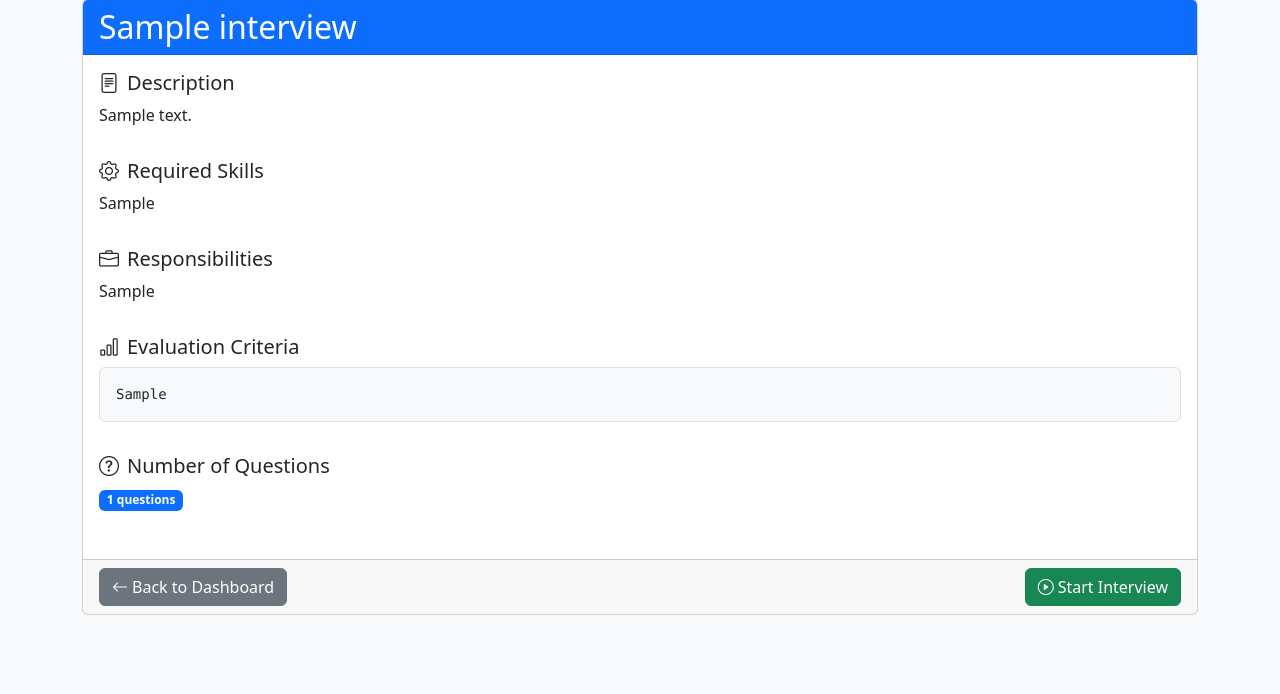
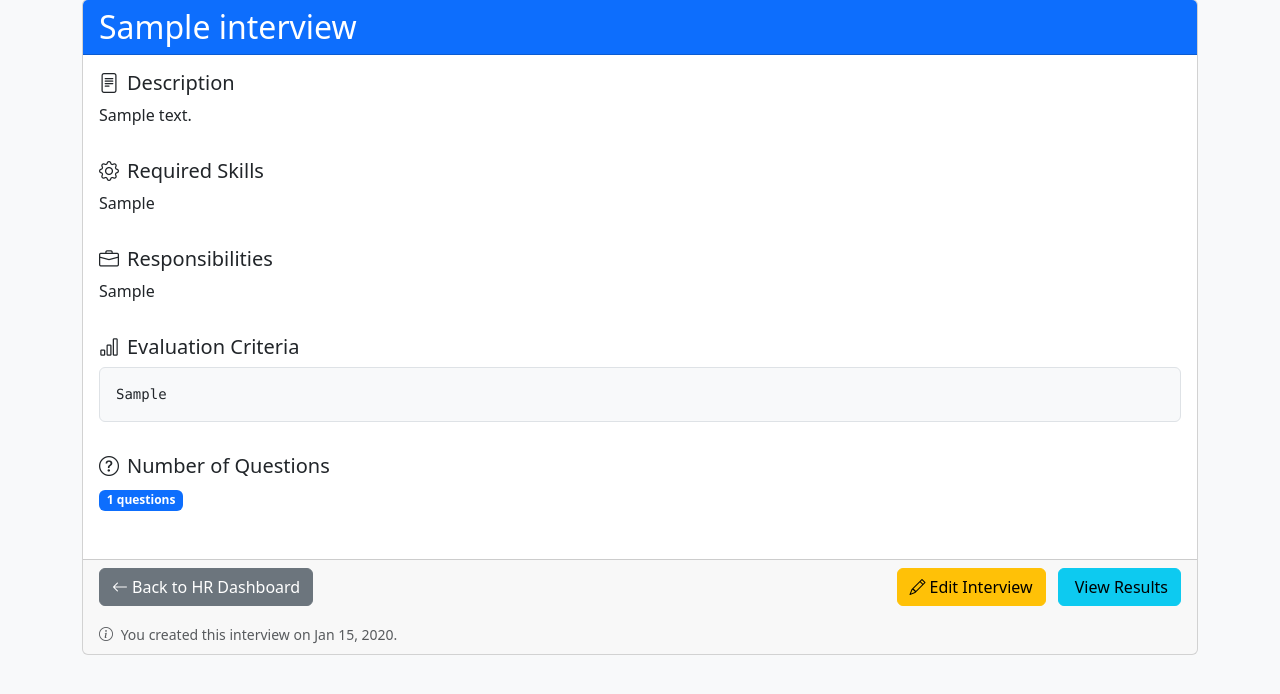
Before and after one commit to Dhara-06/interview-management, a Django app: page /interviews/1/ in a window 1280 px wide. Shown: the part 25-719 px from the top of the page. Run offline with Django 5.2, Linux system fonts and the light colour scheme; a user stored in the database is signed in; tables that the repository leaves empty hold one stand-in row (values such as "Sample post").

Commit message:
HR Dashboard modified

```diff
--- a/config/interviews/templates/interviews/interview_detail.html
+++ b/config/interviews/templates/interviews/interview_detail.html
@@ -54,14 +54,52 @@
                 {% endif %}
             </div>
             <div class="card-footer">
-                <div class="d-flex justify-content-between">
+                <div class="d-flex justify-content-between align-items-center">
+                    <div>
+                        {% if user_role == "HR" %}
+                            <a href="{% url 'hr_dashboard' %}" class="btn btn-secondary">
+                                <i class="bi bi-arrow-left me-1"></i>Back to HR Dashboard
+                            </a>
+                        {% else %}
                             <a href="{% url 'candidate_dashboard' %}" class="btn btn-secondary">
                                 <i class="bi bi-arrow-left me-1"></i>Back to Dashboard
                             </a>
+                        {% endif %}
+                    </div>
+
+                    <div>
+                        {% if user_role == "HR" and is_creator %}
+                            <!-- HR users who created this interview -->
+                            <a href="{% url 'hr_edit_interview' interview.id %}" class="btn btn-warning me-2">
+                                <i class="bi bi-pencil me-1"></i>Edit Interview
+                            </a>
+                            <a href="{% url 'hr_results' %}" class="btn btn-info">
+                                <i class="bi bi-chart-bar me-1"></i>View Results
+                            </a>
+                        {% elif user_role == "HR" %}
+                            <!-- HR users who didn't create this interview -->
+                            <span class="text-muted">You are viewing this interview as an HR user.</span>
+                        {% else %}
+                            <!-- Candidates -->
                             <a href="/interviews/{{ interview.id }}/start/" class="btn btn-success">
                                 <i class="bi bi-play-circle me-1"></i>Start Interview
                             </a>
+                        {% endif %}
                     </div>
+                </div>
+
+                {% if user_role == "HR" %}
+                <div class="mt-3">
+                    <small class="text-muted">
+                        <i class="bi bi-info-circle me-1"></i>
+                        {% if is_creator %}
+                            You created this interview on {{ interview.created_at|date:"M d, Y" }}.
+                        {% else %}
+                            This interview was created by {{ interview.created_by.username }}.
+                        {% endif %}
+                    </small>
+                </div>
+                {% endif %}
             </div>
         </div>
     </div>
--- a/config/interviews/views.py
+++ b/config/interviews/views.py
@@ -16,8 +16,22 @@ import json
 @login_required
 def interview_detail(request, interview_id):
     interview = get_object_or_404(Interview, id=interview_id)
+
+    # Get user role
+    user_role = None
+    try:
+        profile = Profile.objects.get(user=request.user)
+        user_role = profile.role
+    except Profile.DoesNotExist:
+        pass
+
+    # Check if user is the creator of this interview
+    is_creator = interview.created_by == request.user
+
     return render(request, "interviews/interview_detail.html", {
-        "interview": interview
+        "interview": interview,
+        "user_role": user_role,
+        "is_creator": is_creator
     })
 
 @login_required
```
Lines whose indentation alone changed are shown as unchanged.
